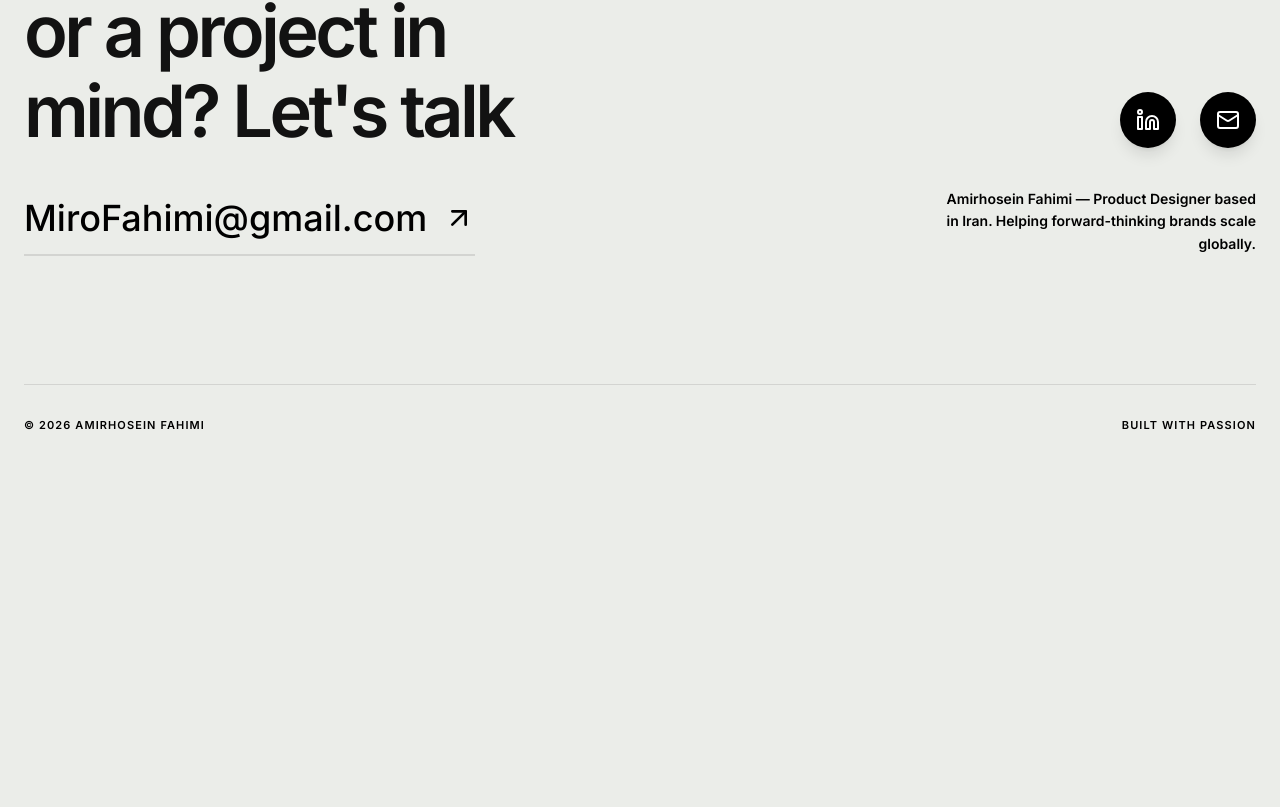
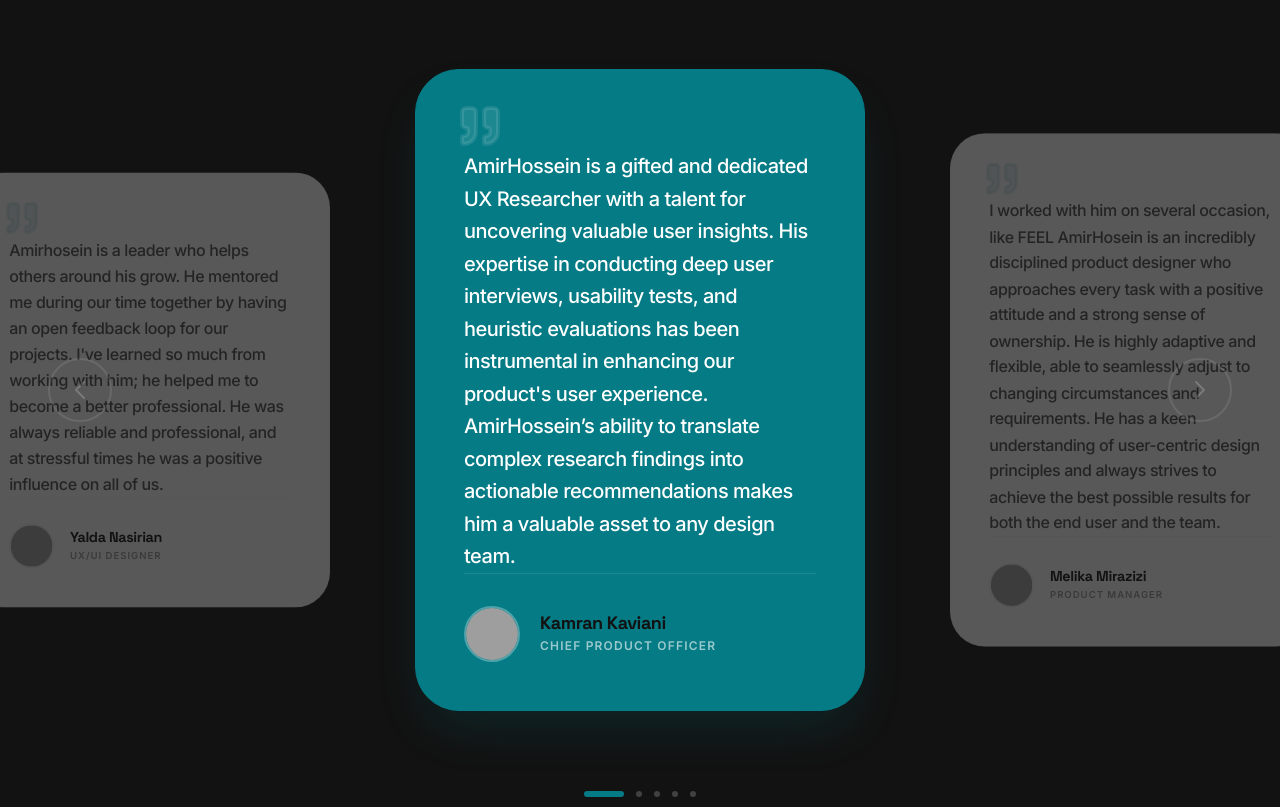
Before and after one commit to amrhfhm/Amirhosein-Fahimi-Portfolio, a React (Vite) app: page / in a window 1280 px wide. Shown: the part 3513-4320 px from the top of the page. Before the commit the page ends 4074 px from the top, so only its background shows below. Built offline with nearby package versions, Linux system fonts and the light colour scheme; no server answers; the database is empty; grey boxes are pictures that could not be loaded; a web font is replaced by a local one.

Commit message:
feat: update testimonials, refine layout, and content
- Add default testimonials data
- Adjust padding in CaseStudy sections for better rhythm
- Update project images and outcome descriptions

```diff
--- a/src/components/Testimonials.tsx
+++ b/src/components/Testimonials.tsx
@@ -5,9 +5,57 @@ import { collection, query, orderBy, getDocs } from "firebase/firestore";
 import { db } from "../lib/firebase";
 import { handleFirestoreError, OperationType } from "../lib/firestore-errors";
 
+const DEFAULT_TESTIMONIALS = [
+  {
+    id: "kamran",
+    name: "Kamran Kaviani",
+    role: "Chief Product Officer",
+    extra: "Managed Amirhosein directly at Bit24",
+    text: "AmirHossein is a gifted and dedicated UX Researcher with a talent for uncovering valuable user insights. His expertise in conducting deep user interviews, usability tests, and heuristic evaluations has been instrumental in enhancing our product's user experience. AmirHossein’s ability to translate complex research findings into actionable recommendations makes him a valuable asset to any design team.",
+    avatar: "/Kamran.png",
+    order: 0
+  },
+  {
+    id: "melika",
+    name: "Melika Mirazizi",
+    role: "Product Manager",
+    extra: "Managed Amirhosein directly at FEEL",
+    text: "I worked with him on several occasion, like FEEL AmirHosein is an incredibly disciplined product designer who approaches every task with a positive attitude and a strong sense of ownership. He is highly adaptive and flexible, able to seamlessly adjust to changing circumstances and requirements. He has a keen understanding of user-centric design principles and always strives to achieve the best possible results for both the end user and the team.",
+    avatar: "/Melika.png",
+    order: 1
+  },
+  {
+    id: "yasaman",
+    name: "Yasaman Zarezadeh",
+    role: "Scrum Master",
+    extra: "Worked with Amirhosein on different teams",
+    text: "Amirhossein was one of my most passionate and highly skilled colleagues in Espad. With a deep under-standing of UX and his UI skills in Figma, he was able to design many brilliant frames for our website and application which were innovative. He had to design tricky frames for a complicated business, yet he was successful in creating simple and user-friendly frames for a very pleasant user experience.",
+    avatar: "/Yasaman.png",
+    order: 2
+  },
+  {
+    id: "hadis",
+    name: "Hadis Hosseini",
+    role: "Product Designer",
+    extra: "Worked with Amirhosein on the same team",
+    text: "Amirhossein is a very supportive, empathetic, and encouraging team leader who truly comprehends his colleagues' work circumstances. He strives to maintain a work environment free from anxiety and tension. In addition to emphasizing the importance of meetings' organization, he pays attention to all the details and aspects. All of these factors have led me to learn from and enjoy working alongside him.",
+    avatar: "/Hadis.png",
+    order: 3
+  },
+  {
+    id: "yalda",
+    name: "Yalda Nasirian",
+    role: "UX/UI Designer",
+    extra: "Reported to Amirhosein directly",
+    text: "Amirhosein is a leader who helps others around his grow. He mentored me during our time together by having an open feedback loop for our projects. I've learned so much from working with him; he helped me to become a better professional. He was always reliable and professional, and at stressful times he was a positive influence on all of us.",
+    avatar: "/Yalda.png",
+    order: 4
+  }
+];
+
 export default function Testimonials() {
-  const [testimonials, setTestimonials] = useState<any[]>([]);
-  const [loading, setLoading] = useState(true);
+  const [testimonials, setTestimonials] = useState<any[]>(DEFAULT_TESTIMONIALS);
+  const [loading, setLoading] = useState(false);
   const [active, setActive] = useState(0);
 
   useEffect(() => {
@@ -15,11 +63,11 @@ export default function Testimonials() {
       try {
         const q = query(collection(db, "testimonials"), orderBy("order", "asc"));
         const snap = await getDocs(q);
-        setTestimonials(snap.docs.map(doc => ({ id: doc.id, ...doc.data() })));
+        if (!snap.empty) {
+          setTestimonials(snap.docs.map(doc => ({ id: doc.id, ...doc.data() })));
+        }
       } catch (error) {
         handleFirestoreError(error, OperationType.LIST, "testimonials");
-      } finally {
-        setLoading(false);
       }
     };
     fetchTestimonials();
--- a/src/pages/CaseStudy.tsx
+++ b/src/pages/CaseStudy.tsx
@@ -187,15 +187,15 @@ export default function CaseStudy() {
 
       {/* Problem Section */}
       {project.problemSections && project.problemSections.length > 0 && (
-        <section className="py-12 md:py-16 px-12 max-w-[1280px] mx-auto w-full overflow-hidden">
+        <section className="px-12 max-w-[1280px] mx-auto w-full overflow-hidden" style={{ paddingTop: '64px', paddingBottom: '120px', paddingLeft: '48px', paddingRight: '48px' }}>
           <div style={{ width: '100%', position: 'relative' }}>
             <div style={{ width: '100%' }}>
               <span style={{ color: '#1A1A1A', fontSize: '28px', fontFamily: 'Inter', fontWeight: '800', wordWrap: 'break-word' }}>PROBLEM</span>
+              <br />
               {project.problemSections.map((section, index) => (
-                  <div key={index} className="mt-8">
-                    <span style={{ color: '#242424', fontSize: '18px', fontFamily: 'Inter', fontWeight: '700', wordWrap: 'break-word' }}>
-                      <br/>{section.title}<br/>
-                    </span>
+                  <div key={index}>
+                    <span style={{ color: '#242424', fontSize: '18px', fontFamily: 'Inter', fontWeight: '700', wordWrap: 'break-word' }}>{section.title}<br /></span>
+                    <br />
                     <div style={{ color: '#656161', fontSize: '16px', fontFamily: 'Inter', fontWeight: '400', wordWrap: 'break-word' }}>
                       <ReactMarkdown remarkPlugins={[remarkGfm]}>{section.body}</ReactMarkdown>
                     </div>
@@ -259,13 +259,15 @@ export default function CaseStudy() {
 
       {/* Impact Section */}
       {(project.impactSections && project.impactSections.length > 0) || project.impactImage ? (
-        <section className="py-16 md:py-24 px-12 max-w-[1280px] mx-auto">
+        <section className="py-20 md:py-28 px-12 max-w-[1280px] mx-auto">
           <div style={{ width: '100%', flexDirection: 'column', justifyContent: 'flex-start', alignItems: 'center', gap: '24px', display: 'flex' }}>
             <div style={{ alignSelf: 'stretch' }}>
               <span style={{ color: '#1A1A1A', fontSize: '28px', fontFamily: 'Inter', fontWeight: '800', wordWrap: 'break-word' }}>IMPACT</span>
+              <br />
               {project.impactSections?.map((section, index) => (
-                <div key={index} className="mt-4">
+                <div key={index}>
                   <span style={{ color: '#242424', fontSize: '18px', fontFamily: 'Inter', fontWeight: '700', wordWrap: 'break-word' }}>{section.title}<br/></span>
+                  <br />
                   <div style={{ color: '#656161', fontSize: '16px', fontFamily: 'Inter', fontWeight: '400', wordWrap: 'break-word' }}>
                     <ReactMarkdown remarkPlugins={[remarkGfm]}>{section.body}</ReactMarkdown>
                   </div>
@@ -281,7 +283,7 @@ export default function CaseStudy() {
 
       {/* Takeaway Section */}
       {project.takeawaySections && project.takeawaySections.length > 0 && (
-        <section className="py-16 md:py-24 px-12 max-w-[1280px] mx-auto">
+        <section className="px-12 max-w-[1280px] mx-auto" style={{ paddingTop: '64px', paddingBottom: '120px', paddingLeft: '48px', paddingRight: '48px' }}>
           <div style={{ width: '100%' }}>
             <span style={{ color: '#1A1A1A', fontSize: '28px', fontFamily: 'Inter', fontWeight: '800', wordWrap: 'break-word' }}>TAKEAWAY<br/></span>
             {project.takeawaySections.map((section, index) => (
```
Also changed, not shown: src/data/projects.ts (+7 -7 lines).
